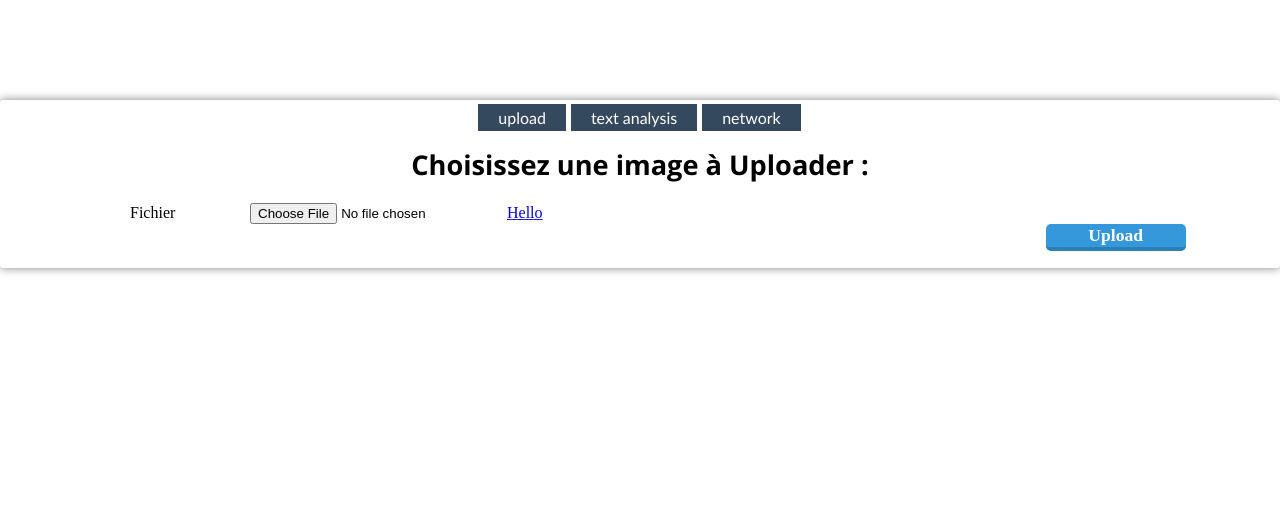
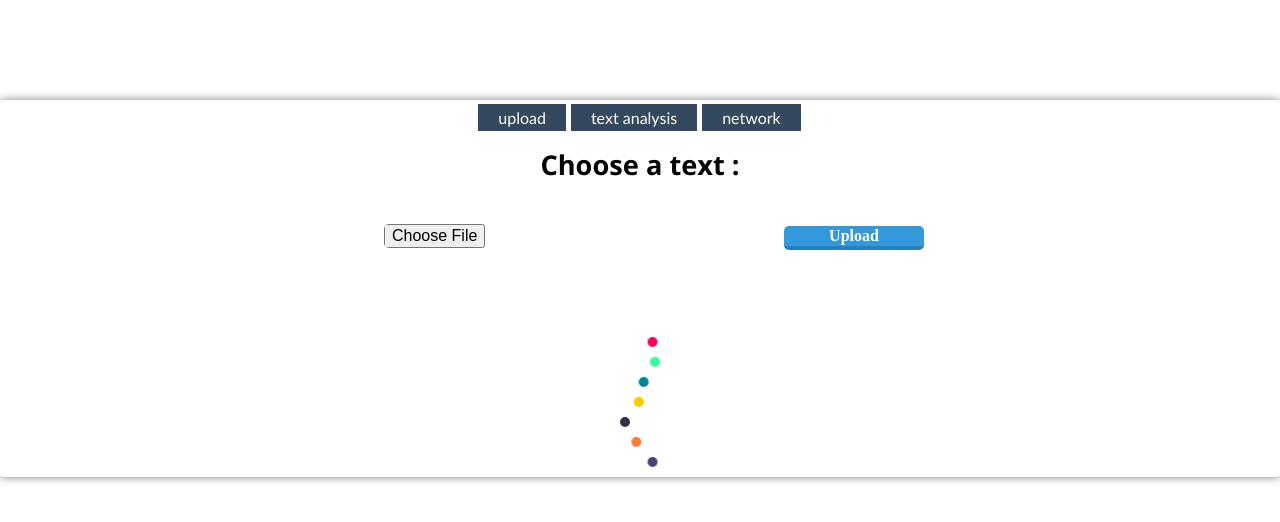
Before and after one commit to vlievin/deep-reader-lda, a Flask app: template templates/up_up.html in a window 1280 px wide. Shown: the top 522 px of the page. Run offline with Flask 2, Linux system fonts and the light colour scheme; the template is opened without the code that fills it, so the values that code supplies are empty; some web fonts are replaced.

Commit message:
changes layout

```diff
--- a/static/up.css
+++ b/static/up.css
@@ -29,6 +29,18 @@
   line-height: 1em ;
   text-align: center ;
   text-decoration: none ;
+}
+
+#text {
+    position: fixed;
+    color: white;
+    padding: 10px;
+    width: 100px;
+    height: 50px;
+    background: #3F709B;
+    left: 0;
+    top: 60px;
+    box-shadow: 0px 0px 5px gray;
 }
 
 body {
@@ -89,24 +101,23 @@ label {
     min-width: 1240px;
     }
 
-#btsub1 {
+
+#fic {
 	position:relative;
-	width: 150px;
+	top: 23px;
+	left: 30%;
+	width: 140px;
+	border-radius: 5px;
 	color: white;
-	background-color: #3498DB;
-	border-right: none;
-	border-left: none;
-	border-top: none;
-	border-bottom: 4px solid #2980B9;
 	border-radius: 5px;
 	font-size: 100%;
-	font-family: Gotham;  font-weight:bold; }
-
+	font-family: Gotham;
+	font-weight:bold; }
 
 #btsub {
 	position:relative;
-	left: 39%;
 	top: 23px;
+	left: 50%;
 	width: 140px;
 	background-color: #3498DB;
 	border-right: none;
@@ -116,8 +127,9 @@ label {
 	border-radius: 5px;
 	color: white;
 	border-radius: 5px;
-	font-size: 110%;
-	font-family: Gotham;  font-weight:bold; }
+	font-size: 100%;
+	font-family: Gotham;
+	font-weight:bold; }
 
 
 #btsub:hover {
@@ -150,3 +162,104 @@ label {
 	text-align: left;
 	list-style-type: circle;
 	font-family: Gotham;
+}
+
+.container {
+  width: 200px;
+  height: 100px;
+  padding-top: 100px;
+  padding-bottom: 10px;
+  margin: 0 auto;
+}
+
+.ball {
+  width: 10px;
+  height: 10px;
+  margin: 10px auto;
+  border-radius: 50px;
+  }
+    .ball:nth-child(1) {
+      background: #ff005d;
+      -webkit-animation: right 1s infinite ease-in-out;
+      -moz-animation: right 1s infinite ease-in-out;
+      animation: right 1s infinite ease-in-out;
+    }
+
+    .ball:nth-child(2) {
+      background: #35ff99;
+      -webkit-animation: left 1.1s infinite ease-in-out;
+      -moz-animation: left 1.1s infinite ease-in-out;
+      animation: left 1.1s infinite ease-in-out;
+    }
+
+    .ball:nth-child(3) {
+      background: #008597;
+      -webkit-animation: right 1.05s infinite ease-in-out;
+      -moz-animation: right 1.05s infinite ease-in-out;
+      animation: right 1.05s infinite ease-in-out;
+    }
+
+    .ball:nth-child(4) {
+      background: #ffcc00;
+      -webkit-animation: left 1.15s infinite ease-in-out;
+      -moz-animation: left 1.15s infinite ease-in-out;
+      animation: left 1.15s infinite ease-in-out;
+     }
+
+    .ball:nth-child(5) {
+      background: #2d3443;
+      -webkit-animation: right 1.1s infinite ease-in-out;
+      -moz-animation: right 1.1s infinite ease-in-out;
+      animation: right 1.1s infinite ease-in-out;
+    }
+
+    .ball:nth-child(6) {
+      background: #ff7c35;
+      -webkit-animation: left 1.05s infinite ease-in-out;
+      -moz-animation: left 1.05s infinite ease-in-out;
+      animation: left 1.05s infinite ease-in-out;
+     }
+
+    .ball:nth-child(7) {
+      background: #4d407c;
+      -webkit-animation: right 1s infinite ease-in-out;
+      -moz-animation: right 1s infinite ease-in-out;
+      animation: right 1s infinite ease-in-out;
+    }
+
+
+@-webkit-keyframes right {
+  0%   { -webkit-transform: translate(-15px);   }
+  50%  { -webkit-transform: translate(15px);    }
+  100% { -webkit-transform: translate(-15px);   }
+}
+
+@-webkit-keyframes left {
+  0%   { -webkit-transform: translate(15px);    }
+  50%  { -webkit-transform: translate(-15px);   }
+  100% { -webkit-transform: translate(15px);    }
+}
+
+@-moz-keyframes right {
+  0%   { -moz-transform: translate(-15px);   }
+  50%  { -moz-transform: translate(15px);    }
+  100% { -moz-transform: translate(-15px);   }
+}
+
+@-moz-keyframes left {
+  0%   { -moz-transform: translate(15px);    }
+  50%  { -moz-transform: translate(-15px);   }
+  100% { -moz-transform: translate(15px);    }
+}
+
+@keyframes right {
+  0%   { transform: translate(-15px);  }
+  50%  { transform: translate(15px);   }
+  100% { transform: translate(-15px);  }
+}
+
+@keyframes left {
+  0%   { transform: translate(15px);   }
+  50%  { transform: translate(-15px);  }
+  100% { transform: translate(15px);   }
+}
--- a/templates/corpusnet.html
+++ b/templates/corpusnet.html
@@ -40,6 +40,12 @@
   <li><a href="/corpusnet" title="network">network</a></li>
   </ul>
 
+  <div2 id="text">
+    Text content
+</div2>
+
+
+
 
     <!--<script type="text/javascript" src="{{ url_for('static', filename='topicsDistrib.js') }}"></script>
 
--- a/templates/d3.html
+++ b/templates/d3.html
@@ -53,10 +53,10 @@
 
 
     <div id="top" class="submit" style="position:relative">
-      <h2>Choisissez une image à Uploader :</h2>
+      <h2>See another text :</h2>
       <form action="" method="post" enctype="multipart/form-data">
         <label for="fic"></label><input id="fic" type="file" name="fic" />
-        <input id="btsub1" type="submit" value="Upload" />
+        <input id="btsub" type="submit" value="Upload" />
       </form>
     </div>
 
--- a/templates/up_up.html
+++ b/templates/up_up.html
@@ -10,12 +10,23 @@
 <li><a href="/d3" title="text analysis">text analysis</a></li>
 <li><a href="/corpusnet" title="network">network</a></li>
 </ul>
-<h1>Choisissez une image à Uploader :</h1>
-<form action="" method="post" enctype="multipart/form-data">
-    <label for="fic">Fichier</label><input id="fic" type="file" name="fic" />
+<h1>Choose a text :</h1>
+<form action="" method="post" enctype="multipart/form-data" style='position=center'>
+    <label for="fic"></label><input id="fic" type="file" name="fic" />
 
-    <!--<label for="pw">Mot de passe</label><input id="pw" type="password" name="pw" />-->
-    <a href="#" class="action-button shadow animate blue">Hello</a>
-    <input id="btsub" type="submit" value="Upload" />
+    <!--<label for="pw">Mot de passe</label><input id="pw" type="password" name="pw" />
+    <a href="#" class="action-button shadow animate blue">Hello</a>-->
+    <input id="btsub" type="submit" value="Upload" style='position=center'/>
 </form>
+
+<div class="container">
+  <div class="ball"></div>
+  <div class="ball"></div>
+  <div class="ball"></div>
+  <div class="ball"></div>
+  <div class="ball"></div>
+  <div class="ball"></div>
+  <div class="ball"></div>
+</div>
+
 {% endblock %}
```
Also changed, not shown: static/corpusNet.js (+9 -0 lines).
